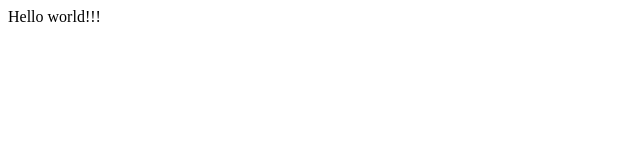
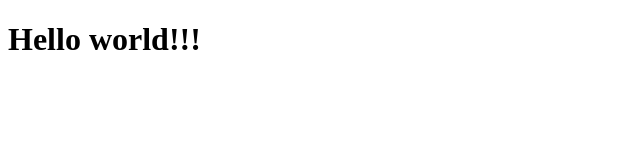
Before and after one commit to JakubSadowski98/GitTutorial, a plain HTML site: page index.html in a window 1280 px wide. Shown: the whole page, without its empty margins (0-640 px from the left). Drawn offline with Linux system fonts and the light colour scheme.

Commit message:
Add header

```diff
--- a/index.html
+++ b/index.html
@@ -5,6 +5,6 @@
         <meta name="viewport" content="width=device-width, initial-scale=1.0"> <!--ustawienie responsywności dla strony-->
         <title>Excercise</title>
     <body>
-      Hello world!!!
+      <h1>Hello world!!!</h1>
     </body>
 </html>
```
